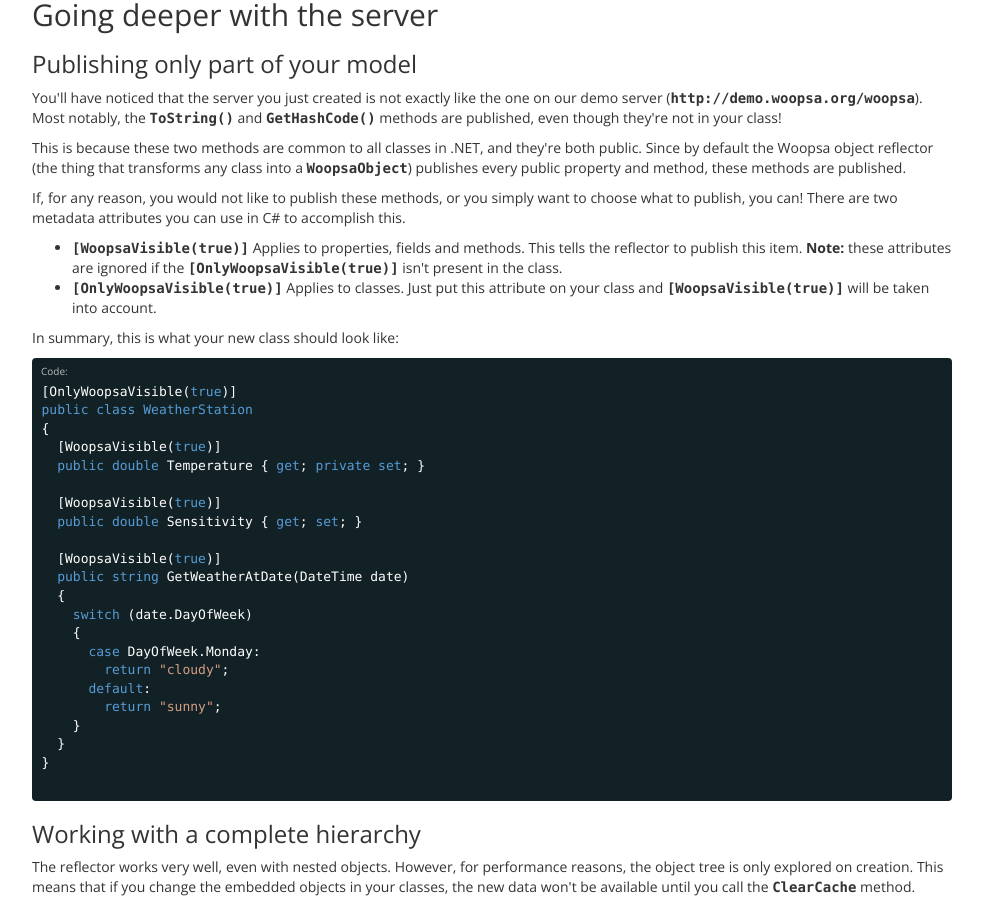
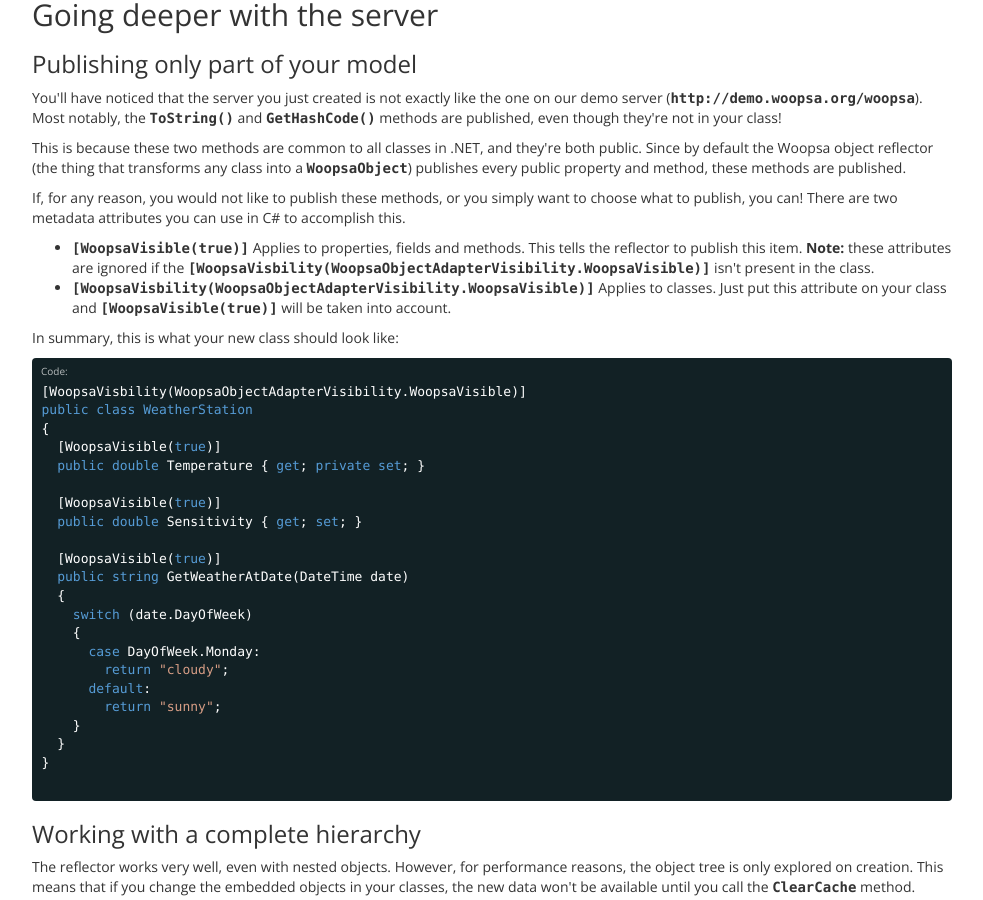
Before and after one commit to woopsa-protocol/woopsa-protocol.github.io, a Jekyll site: the page built from get-started.html, in a window 1280 px wide and 900 px high, scrolled down 2929 px. Shown: the whole window, without its empty margins (148-1131 px from the left). Built offline with Jekyll 4.4.1, drawn with Linux system fonts in a browser that asks for light colours.

Commit message:
Updated the Getting Started guide to reflect the new WoopsaVisibility attribute

```diff
--- a/get-started.html
+++ b/get-started.html
@@ -145,13 +145,13 @@
 	<p>This is because these two methods are common to all classes in .NET, and they're both public. Since by default the Woopsa object reflector (the thing that transforms any class into a <samp>WoopsaObject</samp>) publishes every public property and method, these methods are published.</p>
 	<p>If, for any reason, you would not like to publish these methods, or you simply want to choose what to publish, you can! There are two metadata attributes you can use in C# to accomplish this.</p>
 	<ul>
-		<li><samp>[WoopsaVisible(true)]</samp> Applies to properties, fields and methods. This tells the reflector to publish this item. <strong>Note:</strong> these attributes are ignored if the <samp>[OnlyWoopsaVisible(true)]</samp> isn't present in the class.</li>
-		<li><samp>[OnlyWoopsaVisible(true)]</samp> Applies to classes. Just put this attribute on your class and <samp>[WoopsaVisible(true)]</samp> will be taken into account.</li>
+		<li><samp>[WoopsaVisible(true)]</samp> Applies to properties, fields and methods. This tells the reflector to publish this item. <strong>Note:</strong> these attributes are ignored if the <samp>[WoopsaVisbility(WoopsaObjectAdapterVisibility.WoopsaVisible)]</samp> isn't present in the class.</li>
+		<li><samp>[WoopsaVisbility(WoopsaObjectAdapterVisibility.WoopsaVisible)]</samp> Applies to classes. Just put this attribute on your class and <samp>[WoopsaVisible(true)]</samp> will be taken into account.</li>
 	</ul>
 	<p>In summary, this is what your new class should look like:</p>
     <div class="code">
     {% highlight csharp %}
-[OnlyWoopsaVisible(true)]
+[WoopsaVisbility(WoopsaObjectAdapterVisibility.WoopsaVisible)]
 public class WeatherStation
 {
   [WoopsaVisible(true)]
```
